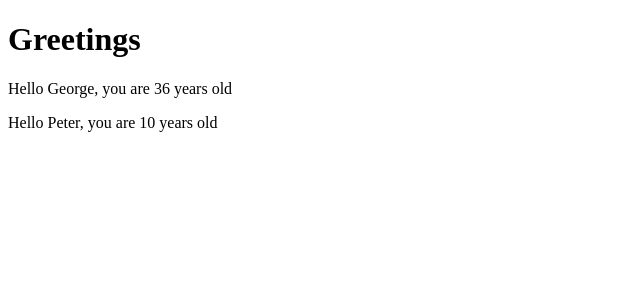
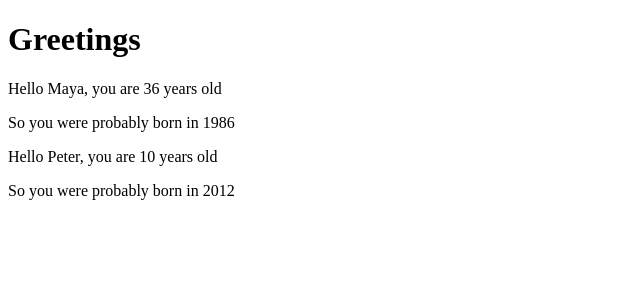
Before and after one commit to SheeNigami/fullstackopen2022, a React (Create React App) app in the folder part1/: page / in a window 1280 px wide. Shown: the top 300 px of the page, without its empty margins (0-640 px from the left). Built offline with nearby package versions, Linux system fonts and the light colour scheme.

Commit message:
Age guesser feature added

```diff
--- a/part1/src/App.js
+++ b/part1/src/App.js
@@ -1,25 +1,29 @@
 // import logo from './logo.svg';
 // import './App.css';
 
-const Hello = (props) => {
+const Hello = ({ name, age }) => {
+
+  const bornYear = () => new Date().getFullYear() - age
+
   return (
     <div>
-      <p>Hello {props.name}, you are {props.age} years old</p>
+      <p>Hello {name}, you are {age} years old</p>
+      <p>So you were probably born in {bornYear()}</p>
     </div>
   )
 }
 
-function App() {
+const App = () => {
   const name = 'Peter'
   const age = 10
 
   return (
-    <>
+    <div>
       <h1>Greetings</h1>
-      <Hello name="George" age={26+10}/>
-      <Hello name={name} age={age}/>
-    </>
-  );
+      <Hello name="Maya" age={26 + 10} />
+      <Hello name={name} age={age} />
+    </div>
+  )
 }
 
 export default App;
```
